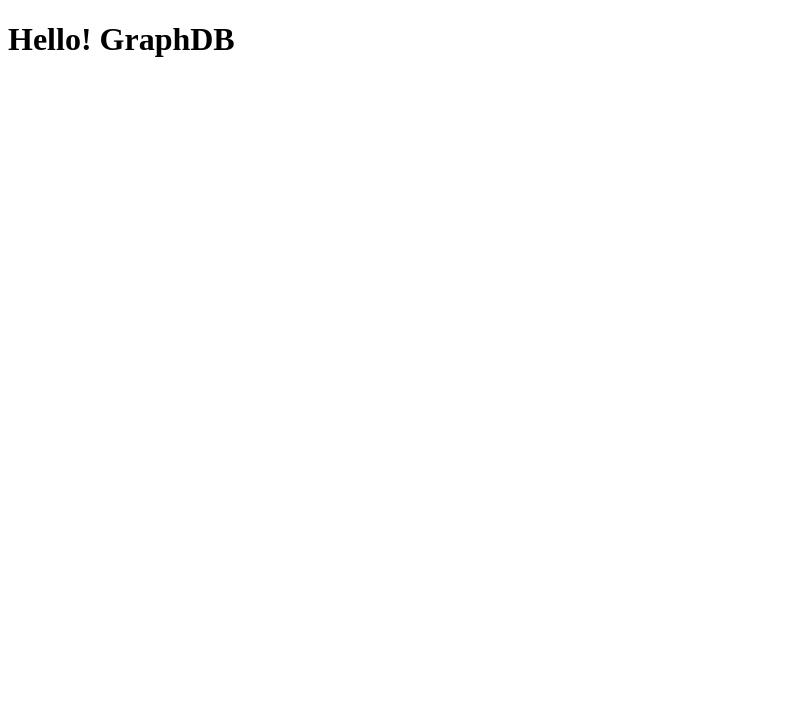
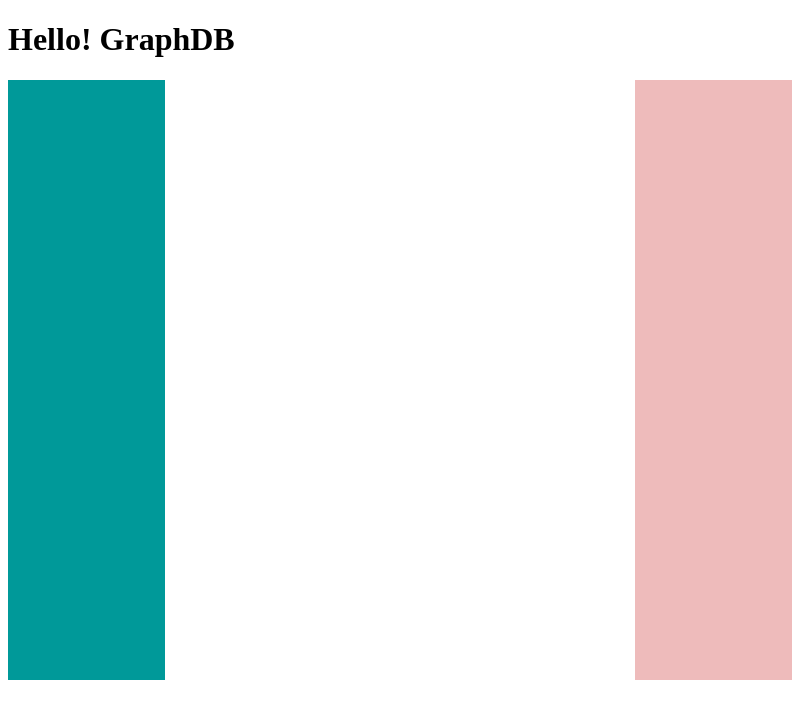
Before and after one commit to dynamonda/graphdb, an Electron app: page electron/index.html in a window 800 px wide. Drawn offline with Linux system fonts and the light colour scheme.

Commit message:
Add stylesheet

```diff
--- a/electron/index.html
+++ b/electron/index.html
@@ -3,8 +3,14 @@
     <head>
         <meta charset="utf-8" />
         <title>Graph Database</title>
+        <link href='style.css' rel='stylesheet' type='text/css' />
     </head>
     <body>
         <h1>Hello! GraphDB</h1>
+        <div id='left-menu'></div>
+        <div id='center'>
+            <canvas id='canvas-field'></canvas>
+        </div>
+        <div id='right-menu'></div>
     </body>
 </html>
--- /dev/null
+++ b/electron/style.css
@@ -0,0 +1,20 @@
+
+div#left-menu{
+    background-color: #099;
+    float: left;
+    width: 20%;
+    height: 600px;
+}
+
+div#center{
+    width: 60%;
+    height: 600px;
+    float: left;
+}
+
+div#right-menu{
+    background-color: #ebb;
+    width: 20%;
+    height: 600px;
+    float: left;
+}
```
